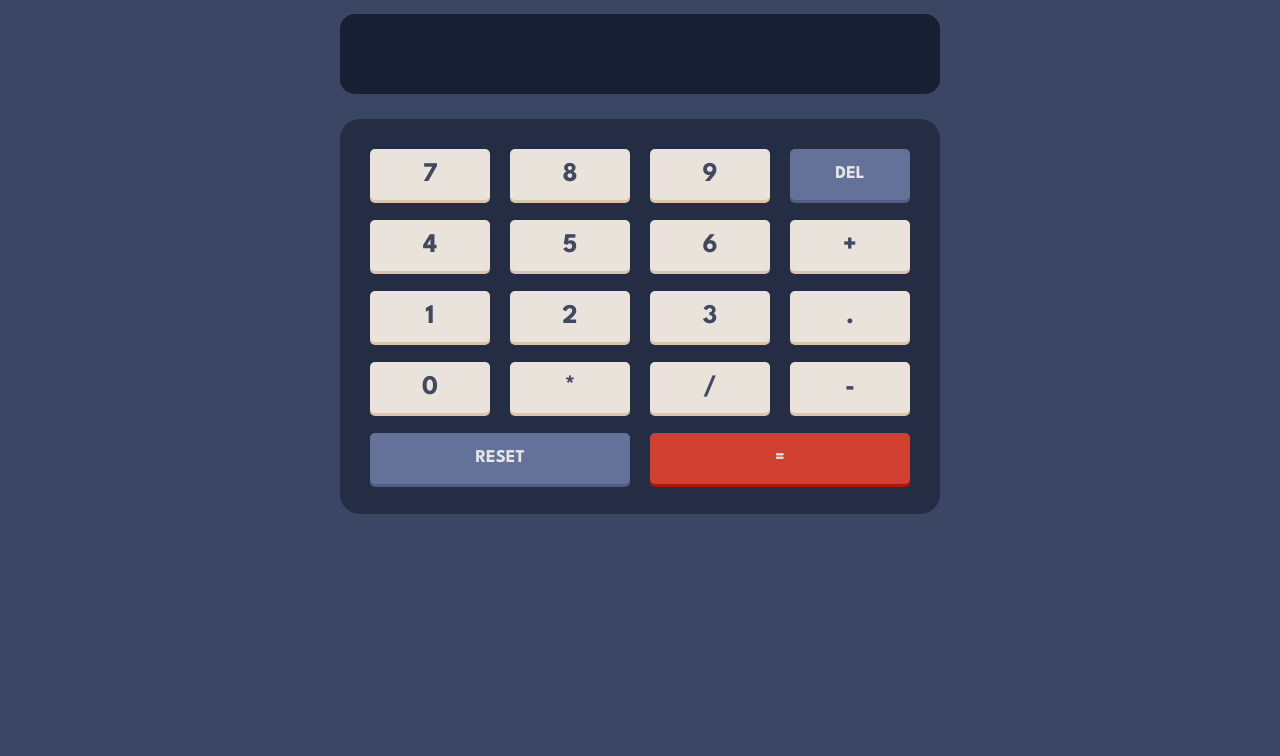
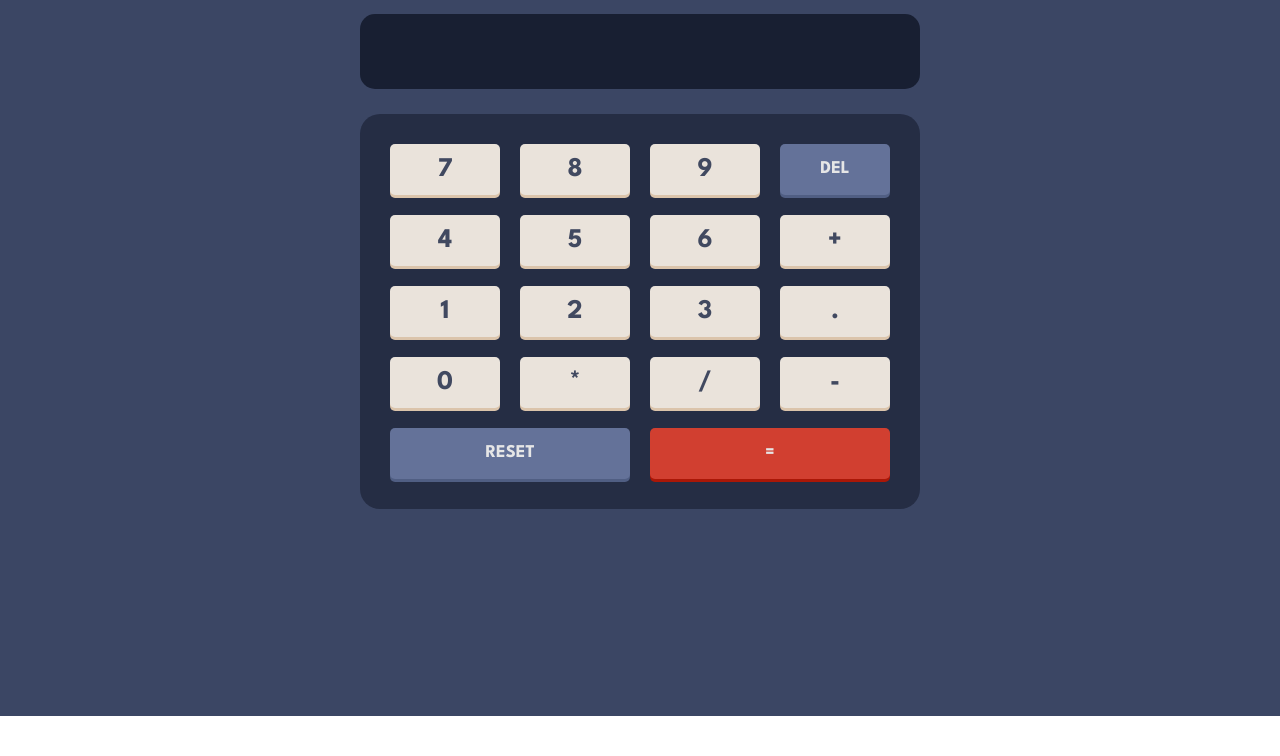
Before and after one commit to Redot2468/Calculator, a plain HTML site: page index.html in a window 1280 px wide. Shown: the part 84-840 px from the top of the page. After the commit the page ends 800 px from the top, so only its background shows below. Drawn offline with Linux system fonts and the light colour scheme.

Commit message:
stylesheet mofification

```diff
--- a/css/style.css
+++ b/css/style.css
@@ -3,7 +3,7 @@
 *::after {
   padding: 0;
   margin: 0;
-  box-sizing: 0;
+  box-sizing: border-box;
 }
 
 :root {
@@ -127,7 +127,6 @@ h1 {
 
 .light .btn__secondary {
   background: var(--color-secondaryBtnLight);
-  box-shadow: #113b3f;
 }
 
 .light .btn__secondary:hover {
```
